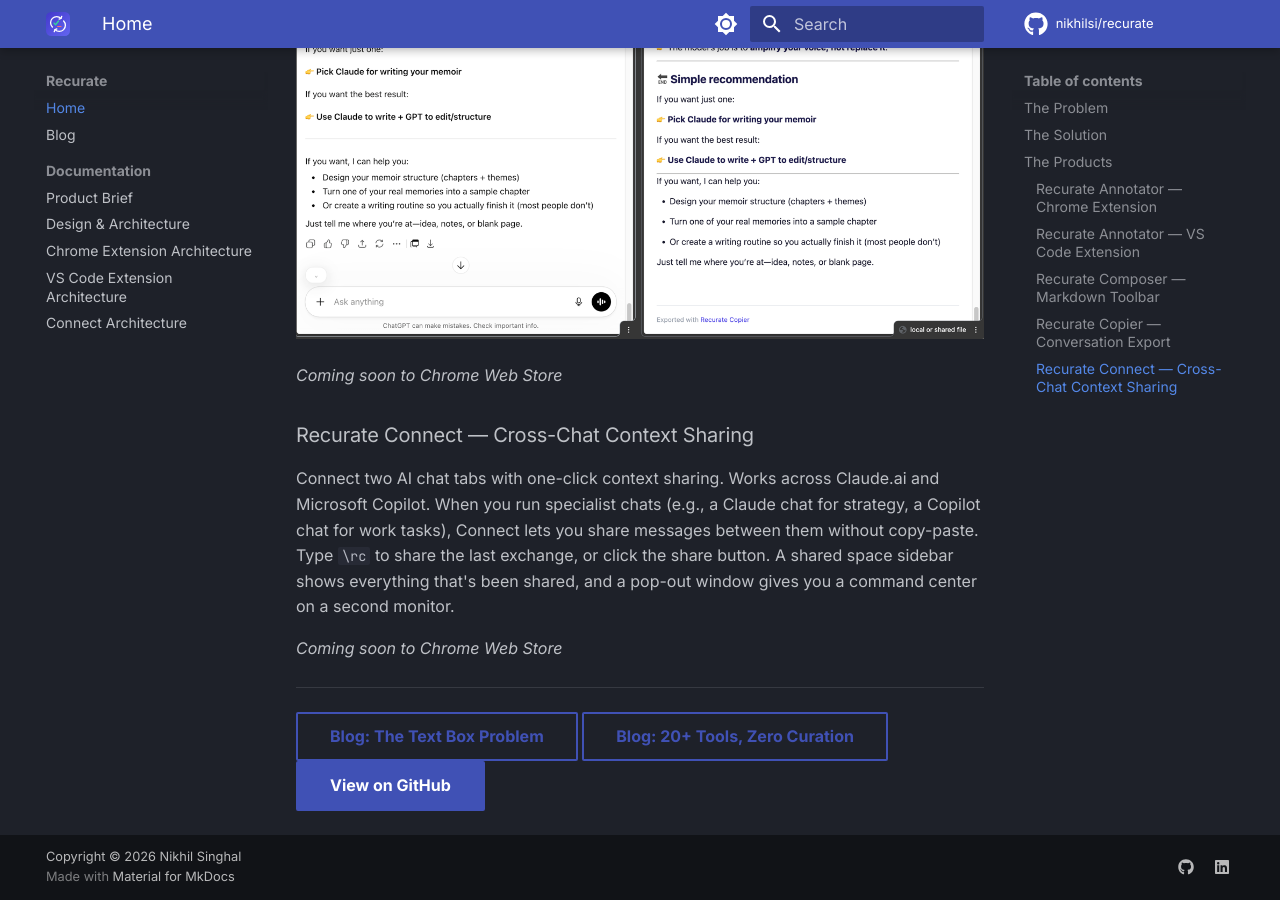
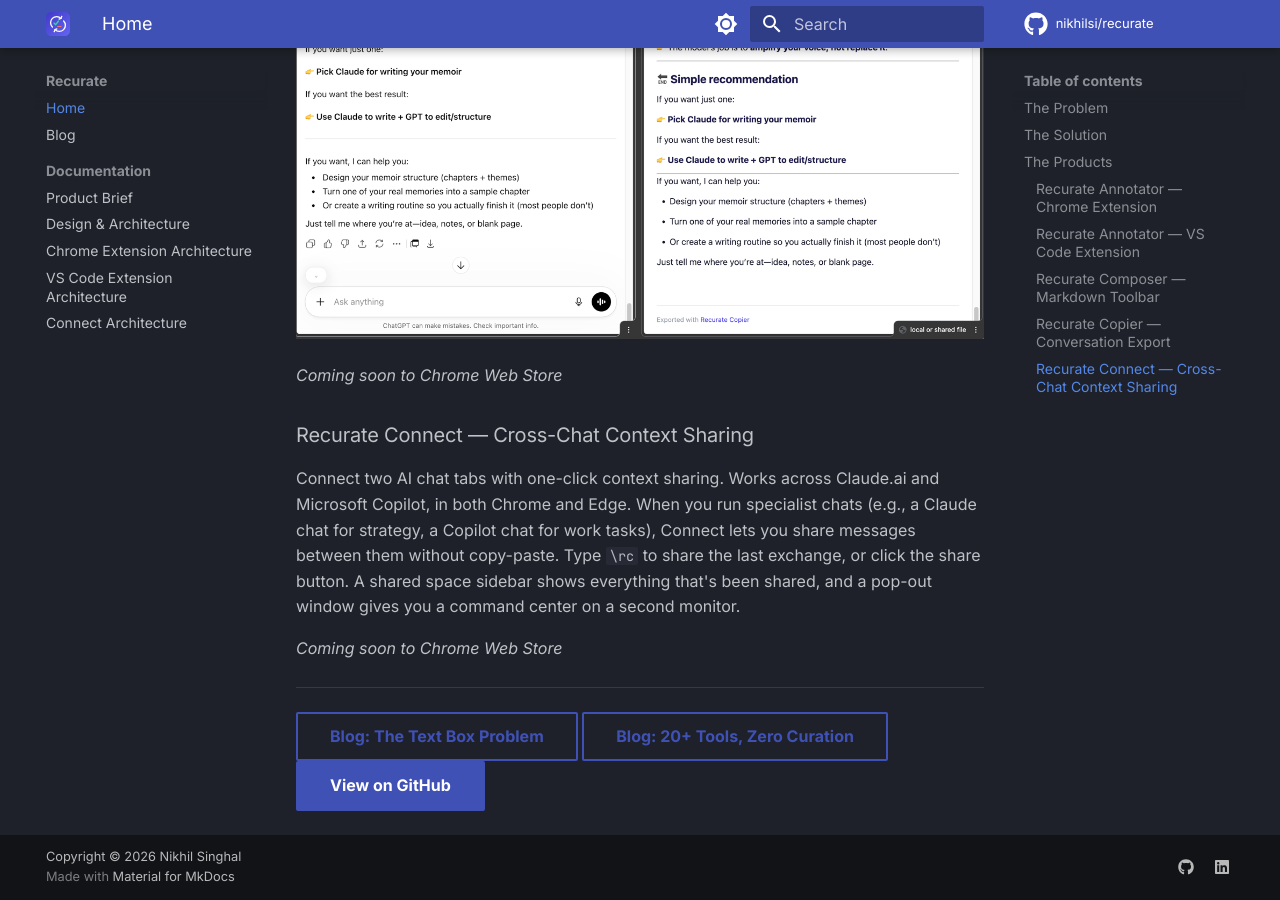
Before and after one commit to nikhilsi/recurate, an MkDocs documentation site: the page built from docs/index.md, in a window 1280 px wide and 900 px high, scrolled down 2902 px. Built offline with MkDocs 1.6.1 and Material for MkDocs 9.7.7, drawn with Linux system fonts in a browser that asks for light colours; comment, search, counter and statistics services are not loaded.

Commit message:
Add Edge browser support mention across docs and store listing

```diff
--- a/docs/index.md
+++ b/docs/index.md
@@ -58,7 +58,7 @@ Copy or download your full AI conversation — both your messages and the AI's r
 
 ### Recurate Connect — Cross-Chat Context Sharing
 
-Connect two AI chat tabs with one-click context sharing. Works across Claude.ai and Microsoft Copilot. When you run specialist chats (e.g., a Claude chat for strategy, a Copilot chat for work tasks), Connect lets you share messages between them without copy-paste. Type `\rc` to share the last exchange, or click the share button. A shared space sidebar shows everything that's been shared, and a pop-out window gives you a command center on a second monitor.
+Connect two AI chat tabs with one-click context sharing. Works across Claude.ai and Microsoft Copilot, in both Chrome and Edge. When you run specialist chats (e.g., a Claude chat for strategy, a Copilot chat for work tasks), Connect lets you share messages between them without copy-paste. Type `\rc` to share the last exchange, or click the share button. A shared space sidebar shows everything that's been shared, and a pop-out window gives you a command center on a second monitor.
 
 *Coming soon to Chrome Web Store*
 
```
Also changed, not shown: README.md (+1 -0 lines), docs/connect-architecture.md (+1 -1 lines), extensions/connect/STORE_LISTING.md (+2 -0 lines).
